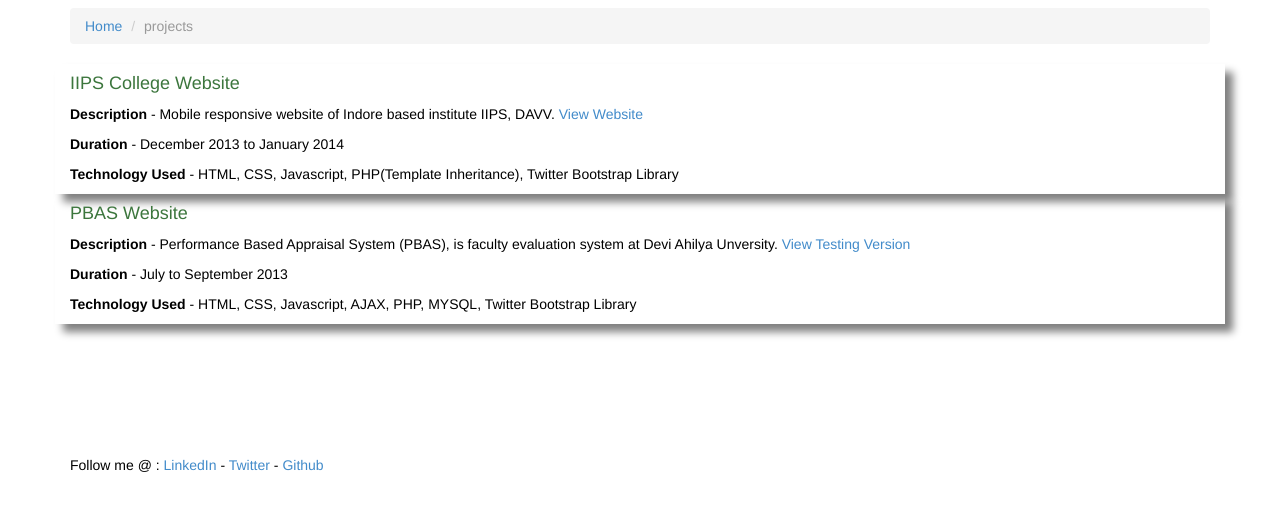
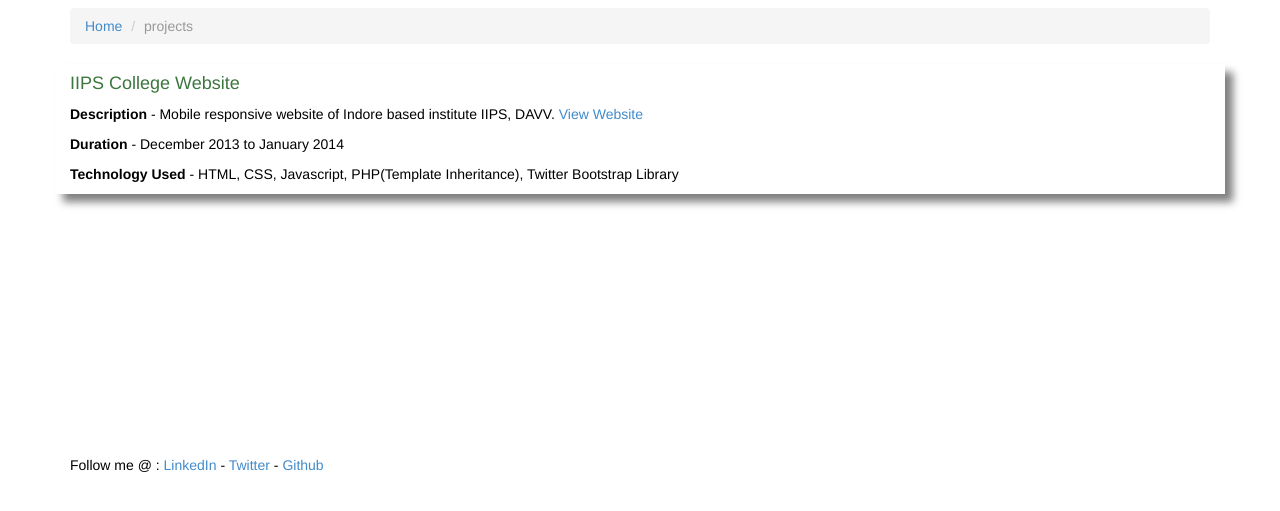
Before and after one commit to Rahul-Sagore/Rahul-Sagore.github.io, a plain HTML site: page projects.html in a window 1280 px wide. Shown: the part 145-656 px from the top of the page. Drawn offline with Linux system fonts and the light colour scheme.

Commit message:
Content revision

```diff
--- a/projects.html
+++ b/projects.html
@@ -88,12 +88,12 @@
                 <p><b>Technology Used</b> - HTML, CSS, Javascript, PHP(Template Inheritance), Twitter Bootstrap Library</p>
             </div>
 			<br>
-			<div class="col-lg-12 boxShadow">
+			<!-- <div class="col-lg-12 boxShadow">
                 <h4 class="text-success">PBAS Website</h4>
                 <p><b>Description</b> - Performance Based Appraisal System (PBAS), is faculty evaluation system at Devi Ahilya Unversity. <a href="http://pbas.redirectme.net/">View Testing Version</a> </p>
                 <p><b>Duration</b> - July to September 2013</p>
                 <p><b>Technology Used</b> - HTML, CSS, Javascript, AJAX, PHP, MYSQL, Twitter Bootstrap Library</p>
-            </div>
+            </div>-->
         </div>
         <!-- /.row -->
 
```
